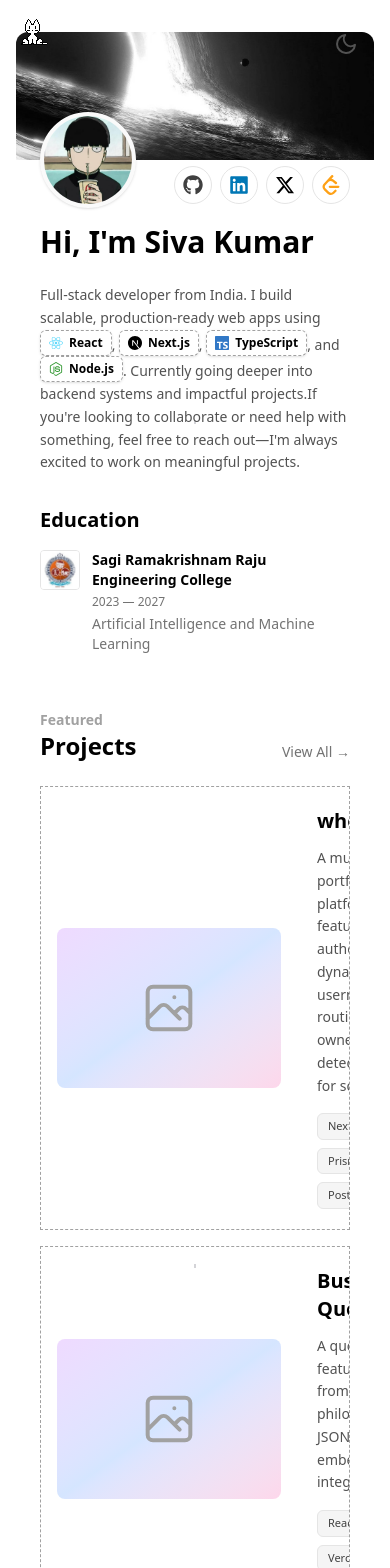
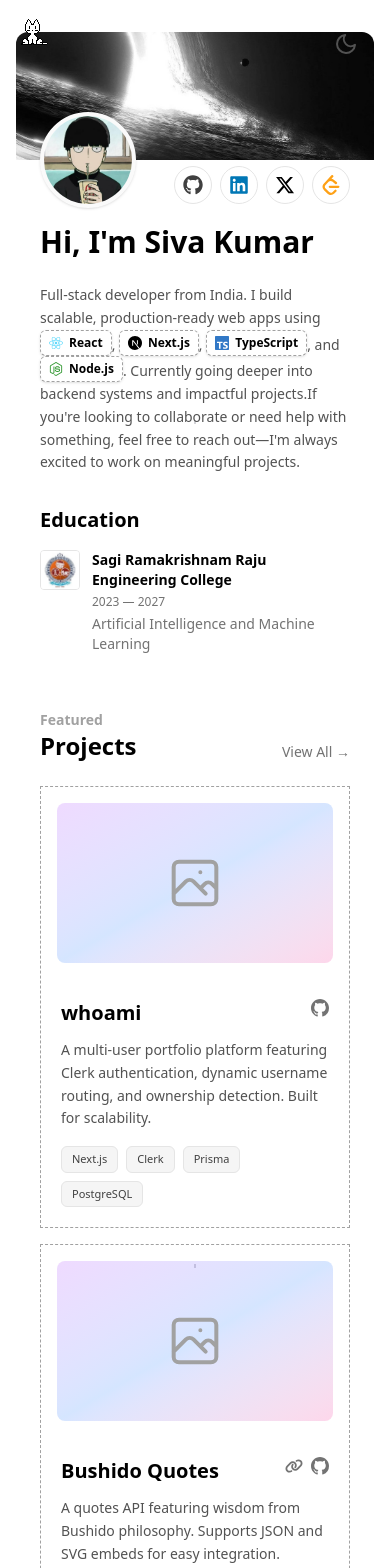
Before and after one commit to sivakumar232/portfolio_next, a Next.js app: page / in a window 390 px wide. Shown: the top 1568 px of the page. Built offline with nearby package versions, Linux system fonts and the light colour scheme; no server answers.

Commit message:
feat:projects responsive in mobile devices

```diff
--- a/src/components/Projects.tsx
+++ b/src/components/Projects.tsx
@@ -61,11 +61,11 @@ const Projects: React.FC<ProjectsProps> = ({ limit }) => {
                     return (
                         <div
                             key={index}
-                            className="group flex flex-row bg-transparent border border-dashed border-neutral-400 hover:border-neutral-600 dark:border-neutral-700   transition-all relative overflow-hidden"
+                            className="group flex flex-col md:flex-row bg-transparent border border-dashed border-neutral-400 hover:border-neutral-600 dark:border-neutral-700   transition-all relative overflow-hidden"
                         >
                             {/* Project Image - Left Side */}
                             <div className="p-4 flex items-center justify-center">
-                                <div className="relative w-56 h-40 bg-gradient-to-br from-purple-500/20 via-blue-500/20 to-pink-500/20 dark:from-purple-900/30 dark:via-blue-900/30 dark:to-pink-900/30 rounded-lg overflow-hidden">
+                                <div className="relative w-full md:w-56 h-40 md:h-40 bg-gradient-to-br from-purple-500/20 via-blue-500/20 to-pink-500/20 dark:from-purple-900/30 dark:via-blue-900/30 dark:to-pink-900/30 rounded-lg overflow-hidden">
                                     {/* Placeholder for project image - you can replace this later */}
                                     <div className="absolute inset-0 flex items-center justify-center text-neutral-400 dark:text-neutral-600">
                                         <svg className="w-16 h-16" fill="none" stroke="currentColor" viewBox="0 0 24 24">
```
